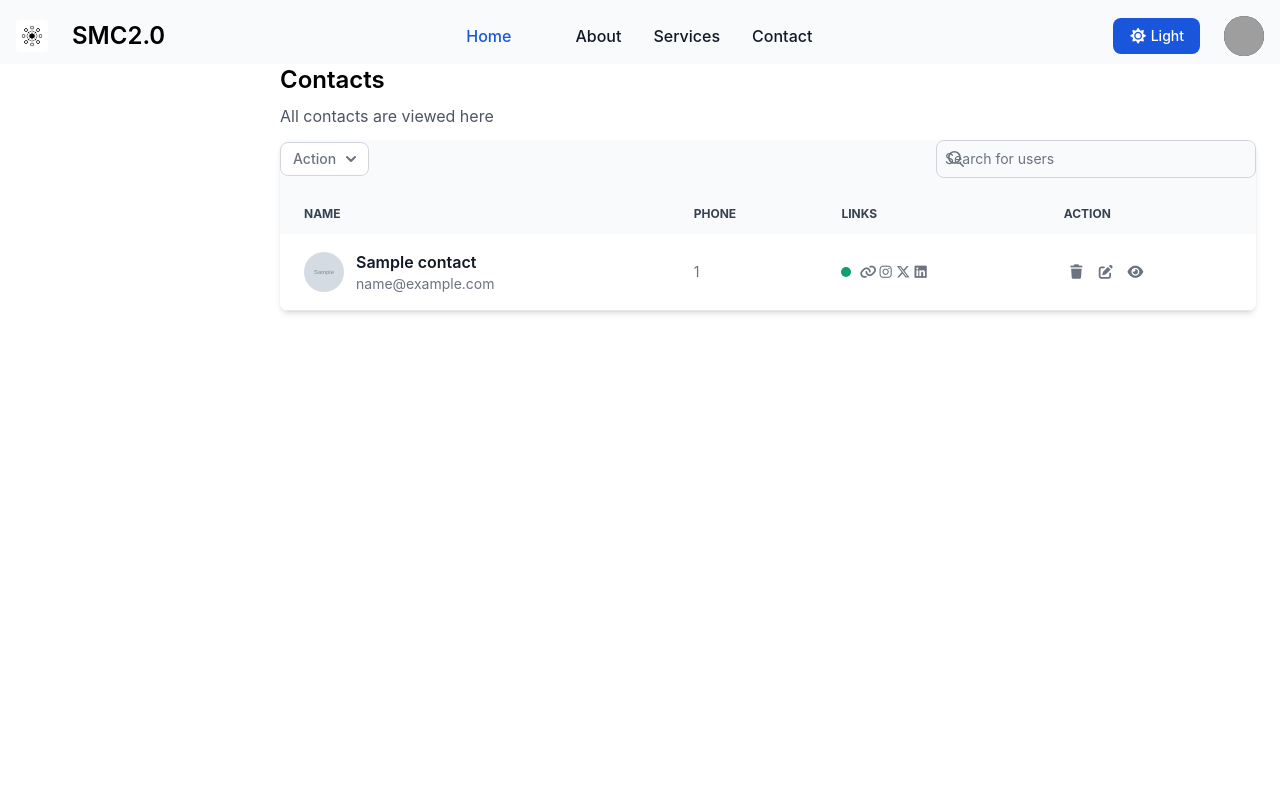
After one commit to arpitsahu2203/SCM-Smart-Contact-Manager-, a Spring app: template src/main/resources/templates/user/contacts.html in a window 1280 px wide. The commit adds this page. Run offline with Thymeleaf, Linux system fonts and the light colour scheme; the template is opened without the code that fills it: most values are stand-ins (such as "Sample title", 1, 10 or a date in 2020); grey boxes marked "Sample" are stand-in pictures; data that the repository does not hold is empty; style sheets or scripts are compiled from the project's sources; some of the project's set-up classes (security, data sources, template engines, error pages and the like) are left out, and stand-ins take their place; some libraries are stand-ins or nearby versions; grey boxes are pictures that could not be loaded.

Commit message:
Image Processing complete

```diff
--- a/src/main/java/org/arpitsahu/smc/Services/contactService.java
+++ b/src/main/java/org/arpitsahu/smc/Services/contactService.java
@@ -1,6 +1,7 @@
 package org.arpitsahu.smc.Services;
 
 import org.arpitsahu.smc.Entities.Contact;
+import org.arpitsahu.smc.Entities.Users;
 
 import java.util.List;
 import java.util.Optional;
@@ -21,4 +22,7 @@ public interface contactService {
 
     List<Contact> getByUserId(String id);
 
+    List<Contact> getByUser(Users user);
+
+
 }
--- a/src/main/resources/templates/user/SideBar.html
+++ b/src/main/resources/templates/user/SideBar.html
@@ -5,7 +5,7 @@
         <div class="h-full px-3 py-4 overflow-y-auto bg-gray-50 dark:bg-gray-800 pt-16">
             <ul class="space-y-2 font-medium">
                 <li>
-                    <a href="/SMC/user/dashboard" class="flex items-center p-2 text-gray-900 rounded-lg dark:text-white hover:bg-gray-100 dark:hover:bg-gray-700 group">
+                    <a th:href="@{'/SMC/user/dashboard'}" class="flex items-center p-2 text-gray-900 rounded-lg dark:text-white hover:bg-gray-100 dark:hover:bg-gray-700 group">
                         <svg class="w-5 h-5 text-gray-500 transition duration-75 dark:text-gray-400 group-hover:text-gray-900 dark:group-hover:text-white" aria-hidden="true" xmlns="http://www.w3.org/2000/svg" fill="currentColor" viewBox="0 0 22 21">
                             <path d="M16.975 11H10V4.025a1 1 0 0 0-1.066-.998 8.5 8.5 0 1 0 9.039 9.039.999.999 0 0 0-1-1.066h.002Z"/>
                             <path d="M12.5 0c-.157 0-.311.01-.565.027A1 1 0 0 0 11 1.02V10h8.975a1 1 0 0 0 1-.935c.013-.188.028-.374.028-.565A8.51 8.51 0 0 0 12.5 0Z"/>
@@ -25,11 +25,17 @@
                     </a>
                 </li>
                 <li>
-                    <a href="#" class="flex items-center p-2 text-gray-900 rounded-lg dark:text-white hover:bg-gray-100 dark:hover:bg-gray-700 group">
-                        <svg class="shrink-0 w-5 h-5 text-gray-500 transition duration-75 dark:text-gray-400 group-hover:text-gray-900 dark:group-hover:text-white" aria-hidden="true" xmlns="http://www.w3.org/2000/svg" fill="currentColor" viewBox="0 0 20 20">
-                            <path d="m17.418 3.623-.018-.008a6.713 6.713 0 0 0-2.4-.569V2h1a1 1 0 1 0 0-2h-2a1 1 0 0 0-1 1v2H9.89A6.977 6.977 0 0 1 12 8v5h-2V8A5 5 0 1 0 0 8v6a1 1 0 0 0 1 1h8v4a1 1 0 0 0 1 1h2a1 1 0 0 0 1-1v-4h6a1 1 0 0 0 1-1V8a5 5 0 0 0-2.582-4.377ZM6 12H4a1 1 0 0 1 0-2h2a1 1 0 0 1 0 2Z"/>
+                    <a href="/SMC/user/Contact/view" class="flex items-center p-2 text-gray-900 rounded-lg dark:text-white hover:bg-gray-100 dark:hover:bg-gray-700 group">
+                        <svg
+                                class="shrink-0 w-5 h-5 text-gray-500 transition duration-75 dark:text-gray-400 group-hover:text-gray-900 dark:group-hover:text-white"
+                                aria-hidden="true"
+                                xmlns="http://www.w3.org/2000/svg"
+                                fill="currentColor"
+                                viewBox="0 0 20 20"
+                        >
+                            <path d="M10 2a4 4 0 1 0 0 8 4 4 0 0 0 0-8Zm0 10c-4.418 0-8 2.239-8 5a1 1 0 0 0 1 1h14a1 1 0 0 0 1-1c0-2.761-3.582-5-8-5Z"/>
                         </svg>
-                        <span class="flex-1 ms-3 whitespace-nowrap">Inbox</span>
+                        <span class="flex-1 ms-3 whitespace-nowrap">Contacts</span>
                         <span class="inline-flex items-center justify-center w-3 h-3 p-3 ms-3 text-sm font-medium text-blue-800 bg-blue-100 rounded-full dark:bg-blue-900 dark:text-blue-300">3</span>
                     </a>
                 </li>
--- /dev/null
+++ b/src/main/resources/templates/user/contacts.html
@@ -0,0 +1,117 @@
+<!DOCTYPE html>
+<html lang="en"
+      xmlns:th="http://www.thymeleaf.org"
+      th:replace="~{Base::parent(~{::#content},~{::title})}">
+<head>
+    <title th:text="${LoggedInUser.name}+' | Contacts'" ></title>
+</head>
+<body>
+<div id="content">
+    <!--Sidebar-->
+    <div th:if="${LoggedInUser != null}">
+        <div th:replace="~{user/SideBar::sidebar}"></div>
+    </div>
+
+
+    <div class="p-6 ml-64 pt-16">
+        <h1 class="text-2xl font-semibold text-heading">Contacts</h1>
+        <p class="mt-2 text-gray-600 dark:text-gray-300">All contacts are viewed here</p>
+        <div class="contacts_container mt-3">
+
+
+            <div class="relative overflow-x-auto shadow-md sm:rounded-lg">
+                <div class="flex items-center justify-between flex-column flex-wrap md:flex-row space-y-4 md:space-y-0 pb-4 bg-gray-50 dark:bg-gray-900">
+                    <div>
+                        <button id="dropdownActionButton" data-dropdown-toggle="dropdownAction" class="inline-flex items-center text-gray-500 bg-white border border-gray-300 focus:outline-none hover:bg-gray-100 focus:ring-4 focus:ring-gray-100 font-medium rounded-lg text-sm px-3 py-1.5 dark:bg-gray-800 dark:text-gray-400 dark:border-gray-600 dark:hover:bg-gray-700 dark:hover:border-gray-600 dark:focus:ring-gray-700" type="button">
+                            <span class="sr-only">Action button</span>
+                            Action
+                            <svg class="w-2.5 h-2.5 ms-2.5" aria-hidden="true" xmlns="http://www.w3.org/2000/svg" fill="none" viewBox="0 0 10 6">
+                                <path stroke="currentColor" stroke-linecap="round" stroke-linejoin="round" stroke-width="2" d="m1 1 4 4 4-4"/>
+                            </svg>
+                        </button>
+                        <!-- Dropdown menu -->
+                        <div id="dropdownAction" class="z-10 mt-1 ml-1 hidden bg-white divide-y divide-gray-100 rounded-lg shadow-sm w-44 dark:bg-gray-700 dark:divide-gray-600">
+                            <ul class="py-1 text-sm text-gray-700 dark:text-gray-200" aria-labelledby="dropdownActionButton">
+                                <li>
+                                    <a href="#" class="block px-4 py-2 hover:bg-gray-100 dark:hover:bg-gray-600 dark:hover:text-white">Reward</a>
+                                </li>
+                                <li>
+                                    <a href="#" class="block px-4 py-2 hover:bg-gray-100 dark:hover:bg-gray-600 dark:hover:text-white">Promote</a>
+                                </li>
+                                <li>
+                                    <a href="#" class="block px-4 py-2 hover:bg-gray-100 dark:hover:bg-gray-600 dark:hover:text-white">Activate account</a>
+                                </li>
+                            </ul>
+                            <div class="py-1">
+                                <a href="#" class="block px-4 py-2 text-sm text-gray-700 hover:bg-gray-100 dark:hover:bg-gray-600 dark:text-gray-200 dark:hover:text-white">Delete User</a>
+                            </div>
+                        </div>
+                    </div>
+                    <label for="table-search" class="sr-only">Search</label>
+                    <div class="relative">
+                        <div class="absolute inset-y-0 rtl:inset-r-0 start-0 flex items-center ps-3 pointer-events-none">
+                            <svg class="w-4 h-4 text-gray-500 dark:text-gray-400" aria-hidden="true" xmlns="http://www.w3.org/2000/svg" fill="none" viewBox="0 0 20 20">
+                                <path stroke="currentColor" stroke-linecap="round" stroke-linejoin="round" stroke-width="2" d="m19 19-4-4m0-7A7 7 0 1 1 1 8a7 7 0 0 1 14 0Z"/>
+                            </svg>
+                        </div>
+                        <input type="text" id="table-search-users" class="block p-2 ps-10 text-sm text-gray-900 border border-gray-300 rounded-lg w-80 bg-gray-50 focus:ring-blue-500 focus:border-blue-500 dark:bg-gray-700 dark:border-gray-600 dark:placeholder-gray-400 dark:text-white dark:focus:ring-blue-500 dark:focus:border-blue-500" placeholder="Search for users">
+                    </div>
+                </div>
+                <table class="w-full text-sm text-left rtl:text-right text-gray-500 dark:text-gray-400">
+                    <thead class="text-xs text-gray-700 uppercase bg-gray-50 dark:bg-gray-700 dark:text-gray-400">
+                    <tr>
+                        <th scope="col" class="px-6 py-3">
+                            Name
+                        </th>
+                        <th scope="col" class="px-6 py-3">
+                            Phone
+                        </th>
+                        <th scope="col" class="px-6 py-3">
+                            Links
+                        </th>
+                        <th scope="col" class="px-6 py-3">
+                            Action
+                        </th>
+                    </tr>
+                    </thead>
+                    <tbody>
+                    <!--Here we are going to produce a for each loop so that list can automatically be created without using a fixed list-->
+                    <tr th:each="c:${contacts}" th:object="${c}" class="bg-white border-b dark:bg-gray-800 dark:border-gray-700 border-gray-200 hover:bg-gray-50 dark:hover:bg-gray-600">
+
+
+                        <th scope="row" class="flex items-center px-6 py-4 text-gray-900 whitespace-nowrap dark:text-white">
+                            <img
+                                    onerror="this.src='https://img.icons8.com/?size=100&id=7847&format=png&color=000000'"
+                                    class="w-10 h-10 rounded-full" th:src="@{*{picture}}" alt="Jese image">
+                            <div class="ps-3">
+                                <div class="text-base font-semibold" th:text="*{name}">Neil Sims</div>
+                                <div class="font-normal text-gray-500" th:text="*{email}">neil.sims@flowbite.com</div>
+                            </div>
+                        </th>
+                        <td class="px-6 py-4" th:text="*{phoneNumber}">
+                            React Developer
+                        </td>
+                        <td class="px-6 py-4">
+                            <div class="flex items-center">
+                                <div th:if="*{favorite}" class="h-2.5 w-2.5 rounded-full bg-green-500 me-2"></div>
+                                <a th:href="@{*{websiteLink}}"><i class="fa-solid fa-link w-4 h-4"></i></a>
+                                <a th:href="@{*{instagramLink}}"><i class="fa-brands fa-instagram w-4 h-4"></i></a>
+                                <a th:href="@{*{twitterLink}}"><i class="fa-brands fa-x-twitter w-4 h-4"></i></a>
+                                <a th:href="@{*{linkedinLink}}"><i class="fa-brands fa-linkedin w-4 h-4"></i></a>
+                            </div>
+                        </td>
+                        <td class="px-6 py-4">
+                            <a class="p-1"><i class="fa-solid fa-trash h-4 w-4"></i></a>
+                            <a class="p-1"><i class="fa-solid fa-pen-to-square h-4 w-4"></i></a>
+                            <a class="p-1"><i class="fa-solid fa-eye h-4 w-4"></i></a>
+                        </td>
+                    </tr>
+                    </tbody>
+                </table>
+            </div>
+
+        </div>
+    </div>
+</div>
+</body>
+</html>
```
Also changed, not shown: src/main/java/org/arpitsahu/smc/Controller/ContactController.java (+11 -0 lines), src/main/java/org/arpitsahu/smc/ServiceImpl/contactServiceImpl.java (+9 -0 lines).
